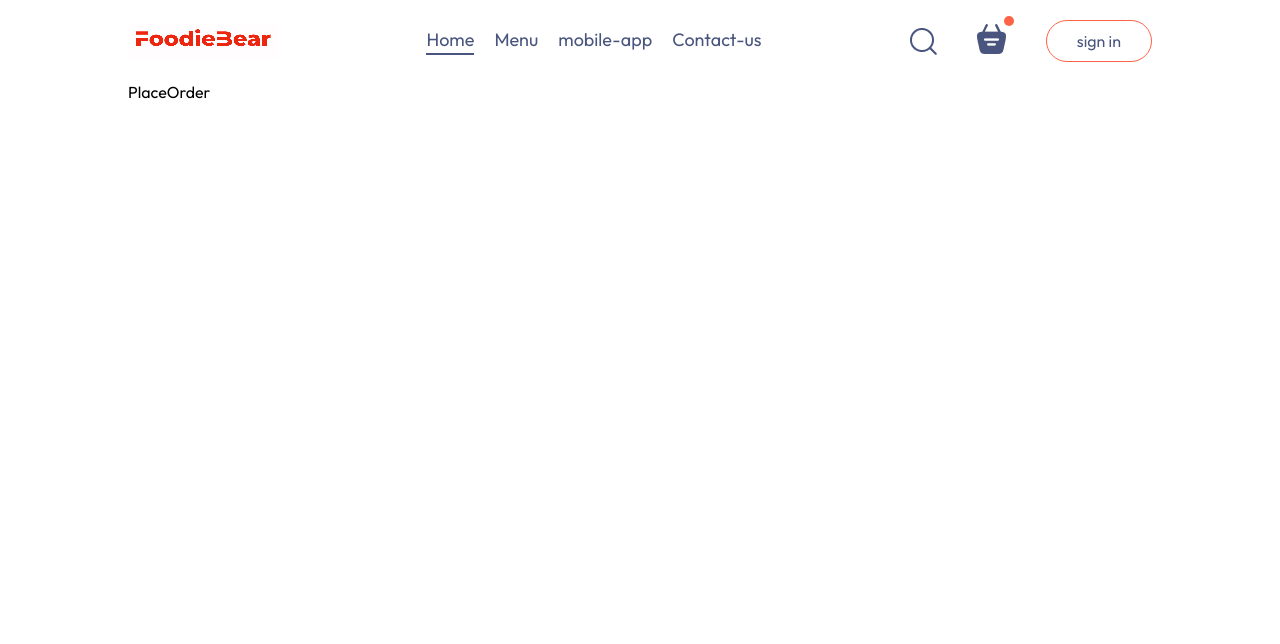
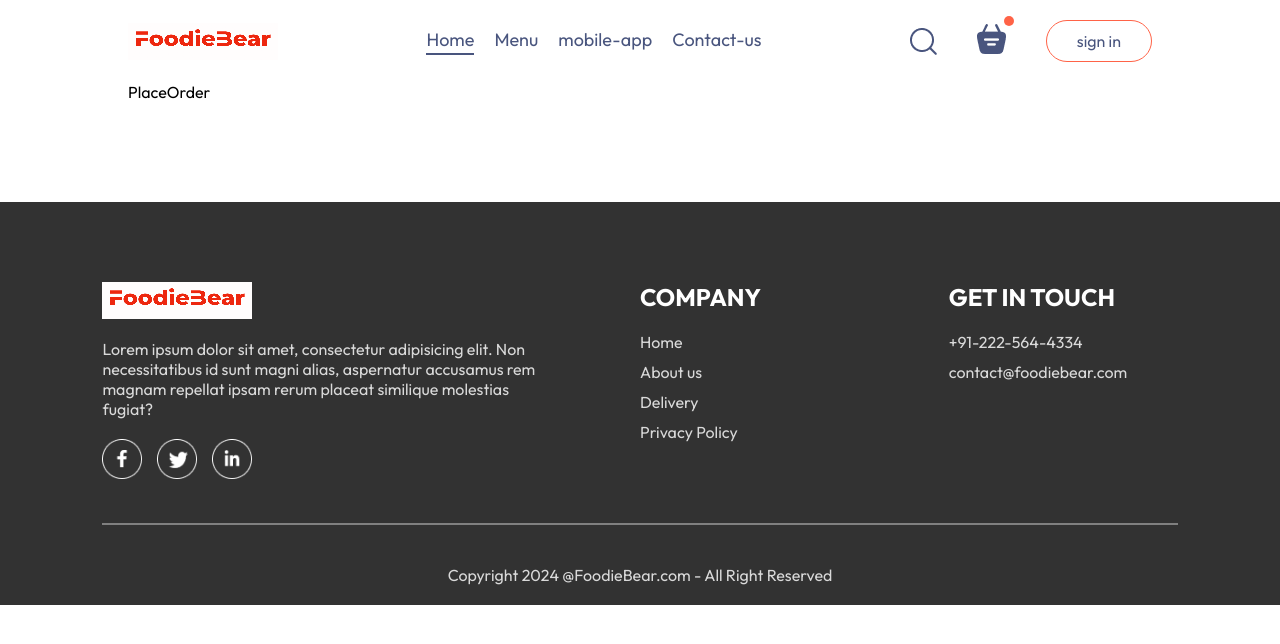
Before and after one commit to HAXAZE/FoodieBear, a React (Vite) app in the folder Frontend/: page /order in a window 1280 px wide. Shown: the top 644 px of the page. Built offline with nearby package versions, Linux system fonts and the light colour scheme.

Commit message:
designed the footer

```diff
--- a/Frontend/src/App.jsx
+++ b/Frontend/src/App.jsx
@@ -4,19 +4,21 @@
 import Home from './pages/Home/Home'
 import Cart from './pages/Cart/Cart'
 import PlaceOrder from './pages/PlaceOrder/PlaceOrder'
+import Footer from './components/Footer/Footer'
 
 const App = () => {
   return (
+    <>
     <div className='app'>
       <NavBar/>
       <Routes>
         <Route path='/' element={<Home/>}/>
         <Route path='/Cart' element={<Cart/>}/>
         <Route path='/order' element={<PlaceOrder/>}/>
-
       </Routes>
-
     </div>
+    <Footer/>
+    </>
 
   )
 }
--- /dev/null
+++ b/Frontend/src/components/Footer/Footer.css
@@ -0,0 +1,42 @@
+.footer{
+    color: #d9d9d9;
+    background-color: #323232;
+    display: flex;
+    flex-direction: column;
+    align-items: center;
+    gap: 20px;
+    padding: 20px 8vw;
+    padding-top: 80px;
+    margin-top: 100px;
+}
+.footer-content{
+    width: 100%;
+    display:grid;
+    grid-template-columns: 2fr 1fr 1fr;
+    gap: 80px;
+}
+.footer-content-left,.footer-content-right,.footer-content-center{
+    display: flex;
+    flex-direction: column;
+    align-items: start;
+    gap: 20px;
+}
+.footer-content-left li,.footer-content-right li,.footer-content-center li{
+    list-style: none;
+    margin-bottom: 10px;
+    cursor: pointer;
+}
+.footer-content-right h2,.footer-content-center h2{
+    color: white;
+}
+.footer-social-icons img{
+    width: 40px;
+    margin-right: 15px;
+}
+.footer hr{
+    width: 100%;
+    height: 2px;
+    margin: 20px 0;
+    background-color: gray;
+    border: none;
+}
--- /dev/null
+++ b/Frontend/src/components/Footer/Footer.jsx
@@ -0,0 +1,40 @@
+import React from 'react'
+import './Footer.css'
+import { assets } from '../../assets/assets'
+const Footer = () => {
+  return (
+    <div className='footer' id='footer'>
+        <div className="footer-content">
+            <div className="footer-content-left">
+                <img src={assets.logo} alt="" />
+                <p>Lorem ipsum dolor sit amet, consectetur adipisicing elit. Non necessitatibus id sunt magni alias, aspernatur accusamus rem magnam repellat ipsam rerum placeat similique molestias fugiat?</p>
+                <div className="footer-social-icons">
+                    <img src={assets.facebook_icon} alt="" />
+                    <img src={assets.twitter_icon} alt="" />
+                    <img src={assets.linkedin_icon} alt="" />
+                </div>
+            </div>
+            <div className="footer-content-center">
+                <h2>COMPANY</h2>
+                <ul>
+                  <li>Home</li>
+                  <li>About us</li>
+                  <li>Delivery</li>
+                  <li>Privacy Policy</li>
+                </ul>
+            </div>
+            <div className="footer-content-right">
+                <h2>GET IN TOUCH</h2>
+                <ul>
+                  <li>+91-222-564-4334</li>
+                  <li>contact@foodiebear.com</li>
+                </ul>
+            </div>
+        </div>
+        <hr />
+        <p className="footer-copyright">Copyright 2024 @FoodieBear.com - All Right Reserved</p>
+    </div>
+  )
+}
+
+export default Footer
```
